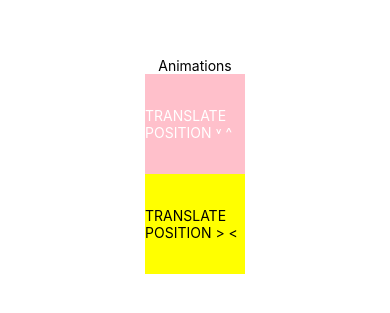
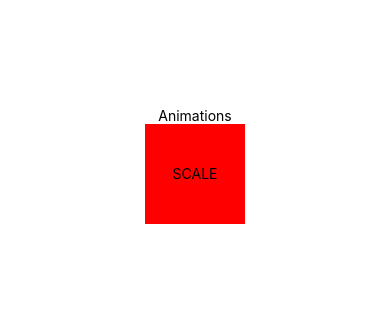
Before and after one commit to niccmac/animations, a React Native app: screen / in a window 390 px wide. Shown: the part 257-570 px from the top of the page. Built offline with nearby package versions, Linux system fonts and the light colour scheme.

Commit message:
Add scale

```diff
--- a/App.js
+++ b/App.js
@@ -39,6 +39,20 @@ export default function App() {
       }).start();
     });
   };
+  const scale = useRef(new Animated.Value(1)).current;
+  const startScaleAnimation = () => {
+    Animated.timing(scale, {
+      toValue: 2, //Use negitive numbers to lift animation, positive to drop.
+      duration: 3000,
+      useNativeDriver: true,
+    }).start(() => {
+      Animated.timing(scale, {
+        toValue: 1,
+        duration: 3000,
+        useNativeDriver: true,
+      }).start();
+    });
+  };
   return (
     <View style={styles.container}>
       <Text>Animations</Text>
@@ -58,7 +72,7 @@ export default function App() {
           <Text style={{ color: "white" }}>FADE</Text>
         </Animated.View>
       </TouchableWithoutFeedback> */}
-      <TouchableWithoutFeedback onPressIn={startTranslatePositionAnimation}>
+      {/* <TouchableWithoutFeedback onPressIn={startTranslatePositionAnimation}>
         <Animated.View
           style={{
             backgroundColor: "pink",
@@ -95,6 +109,25 @@ export default function App() {
         >
           <Text style={{ color: "black" }}>{"TRANSLATE POSITION > < "}</Text>
         </Animated.View>
+      </TouchableWithoutFeedback> */}
+      <TouchableWithoutFeedback onPressIn={startScaleAnimation}>
+        <Animated.View
+          style={{
+            backgroundColor: "red",
+            flexDirection: "row",
+            height: 100,
+            width: 100,
+            justifyContent: "center",
+            alignItems: "center",
+            transform: [
+              {
+                scale: scale, //Use translateX to move left > right
+              },
+            ],
+          }}
+        >
+          <Text style={{ color: "black" }}>{"SCALE"}</Text>
+        </Animated.View>
       </TouchableWithoutFeedback>
     </View>
   );
```
